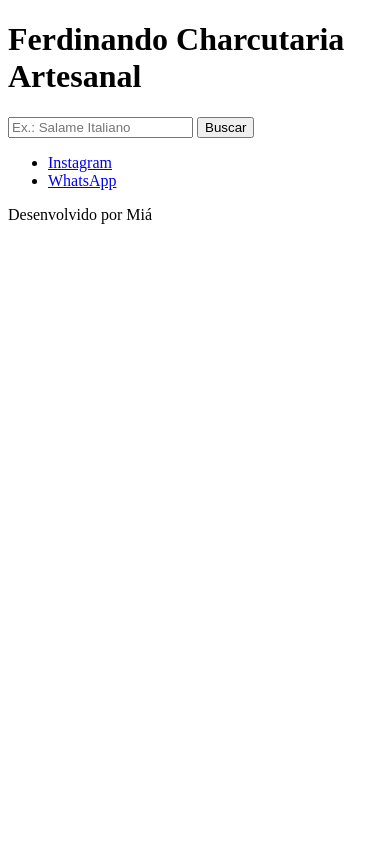
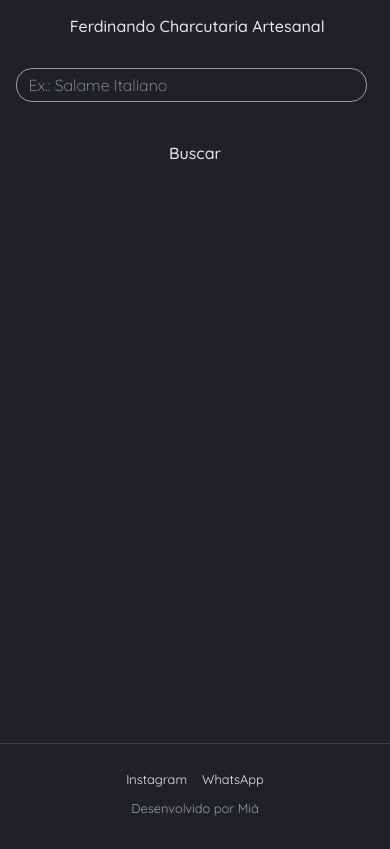
Before and after one commit to tiagokury/imersao-dev-alura-com-google-gemini, a plain HTML site: page index.html in a window 390 px wide. Drawn offline with Linux system fonts and the light colour scheme.

Commit message:
add style.css and edit index.html

```diff
--- a/index.html
+++ b/index.html
@@ -3,6 +3,7 @@
   <head>
     <meta charset="UTF-8" />
     <meta name="viewport" content="width=device-width, initial-scale=1.0" />
+    <link rel="stylesheet" href="style.css" />
     <title>Imersão Dev com Google Gemini</title>
   </head>
   <body>
@@ -10,14 +11,14 @@
       <h1>Ferdinando Charcutaria Artesanal</h1>
       <div>
         <input id="search" type="text" placeholder="Ex.: Salame Italiano" />
-        <button onclick="iniciarBusca()">Buscar</button>
+        <button id="botao-busca" onclick="iniciarBusca()">Buscar</button>
       </div>
     </header>
     <main>
       <section></section>
     </main>
-    <footer>
-      <ul>
+    <footer class="footer">
+      <ul class="footer-links">
         <li><a href="#">Instagram</a></li>
         <li><a href="#">WhatsApp</a></li>
       </ul>
--- /dev/null
+++ b/style.css
@@ -0,0 +1,258 @@
+@import url("https://fonts.googleapis.com/css2?family=Quicksand:wght@300..700&display=swap"); /* Importa a fonte Quicksand do Google Fonts */
+
+* {
+  box-sizing: border-box; /* Garante que padding e border não aumentem o tamanho total do elemento */
+}
+
+:root {
+  --primary-color: #8ab4f8; /* Cor primária (azul claro) */
+  --secondary-color: #e8eaed; /* Cor secundária (cinza claro) */
+  --tertiary-color: #9aa0a6; /* Cor terciária (cinza médio) */
+  --bg-color: #202124; /* Cor de fundo (cinza escuro) */
+}
+
+body {
+  margin: 0; /* Remove a margem padrão do body */
+  background: var(--bg-color); /* Define a cor de fundo usando uma variável */
+  color: var(
+    --secondary-color
+  ); /* Define a cor do texto padrão usando uma variável */
+  font-family: "Quicksand", sans-serif; /* Define a família da fonte */
+}
+
+header {
+  padding: 2rem 1rem; /* Espaçamento interno (2rem em cima/baixo, 1rem nos lados) */
+  display: flex; /* Habilita o layout flexbox */
+  align-items: center; /* Alinha os itens verticalmente ao centro */
+  justify-content: space-around; /* Distribui os itens com espaço ao redor */
+  position: sticky; /* Mantém o cabeçalho fixo no topo ao rolar a página */
+  top: 0; /* Posição do topo quando sticky */
+  background: var(--bg-color); /* Cor de fundo do cabeçalho */
+  z-index: 10; /* Define a ordem de empilhamento para ficar sobre outros elementos */
+  border-bottom: 1px solid var(--bg-color); /* Adiciona uma borda inferior */
+  gap: 1rem; /* Espaçamento entre os elementos flex */
+}
+
+header h1 {
+  font-size: 1.5rem; /* Tamanho da fonte */
+  margin: 0; /* Remove a margem padrão */
+  font-weight: 500; /* Peso da fonte (médio) */
+  white-space: nowrap; /* Impede a quebra de linha do texto */
+}
+
+div input {
+  padding: 0.375rem 0.75rem; /* Espaçamento interno */
+  border-radius: 1rem; /* Arredonda as bordas */
+  border: 1px solid var(--tertiary-color); /* Define a borda */
+  background: var(--bg-color); /* Cor de fundo */
+  font-family: inherit; /* Herda a família da fonte do elemento pai */
+  font-size: 1.5rem; /* Tamanho da fonte */
+  transition: all 0.2s ease; /* Adiciona uma transição suave para todas as propriedades */
+  width: 30rem; /* Largura do input */
+  color: var(--secondary-color); /* Cor do texto digitado */
+  margin-right: 0.5rem; /* Margem à direita */
+}
+
+div input::placeholder {
+  font-size: 1.2rem; /* Tamanho da fonte do placeholder */
+  font-weight: 300; /* Peso da fonte do placeholder */
+  color: var(--tertiary-color); /* Cor do texto do placeholder */
+}
+
+div input:focus {
+  outline: none; /* Remove a borda de foco padrão */
+  border-color: var(--bg-color); /* Muda a cor da borda ao focar */
+  box-shadow: 0 0 0 0.1rem var(--tertiary-color); /* Adiciona uma sombra de caixa para indicar foco */
+}
+
+#botao-busca {
+  padding: 1rem 2rem; /* Espaçamento interno */
+  border-radius: 1rem; /* Arredonda as bordas */
+  border: none; /* Remove a borda padrão */
+  cursor: pointer; /* Muda o cursor para uma mão ao passar por cima */
+  font-family: inherit; /* Herda a família da fonte */
+  font-weight: 500; /* Peso da fonte */
+  font-size: 1rem; /* Tamanho da fonte */
+  white-space: nowrap; /* Impede a quebra de linha do texto */
+  transition: background-color 0.2s ease, color 0.2s ease; /* Transição suave para cor de fundo e cor do texto */
+  background-color: var(--bg-color); /* Cor de fundo */
+  color: var(--secondary-color); /* Cor do texto */
+  border: 1px solid var(--bg-color); /* Adiciona uma borda */
+}
+
+#botao-busca:hover {
+  background-color: var(
+    --primary-color
+  ); /* Muda a cor de fundo ao passar o mouse */
+  color: var(--bg-color); /* Muda a cor do texto ao passar o mouse */
+  box-shadow: 0 0 0 0.1rem var(--primary-color); /* Adiciona uma sombra de caixa */
+}
+
+#botao-busca:active {
+  transform: scale(0.98); /* Efeito de clique (diminui o tamanho) */
+}
+
+main {
+  overflow-y: scroll; /* Adiciona uma barra de rolagem vertical se o conteúdo exceder a altura */
+  max-width: 80rem; /* Largura máxima do conteúdo principal */
+  margin: 0 auto; /* Centraliza o conteúdo principal horizontalmente */
+  margin-top: 2rem; /* Margem no topo */
+  height: calc(
+    100vh - 10rem - 4rem
+  ); /* Calcula a altura para preencher o espaço restante da tela */
+}
+
+article {
+  background: none; /* Sem cor de fundo */
+  border-radius: 0; /* Sem bordas arredondadas */
+  padding: 0; /* Remove o padding */
+  padding: 0 1rem; /* Espaçamento interno nos lados */
+  margin-bottom: 1.25rem; /* Margem inferior */
+  box-shadow: none; /* Sem sombra */
+  transition: background-color 0.3s ease, border-bottom-color 0.3s ease; /* Transição suave */
+  border-bottom: 1px solid var(--bg-color); /* Borda inferior */
+  padding-bottom: 1.5rem; /* Espaçamento interno inferior */
+}
+
+article:hover {
+  transform: scale(1.01); /* Aumenta ligeiramente o tamanho ao passar o mouse */
+  cursor: pointer; /* Muda o cursor para uma mão */
+}
+
+article h2 {
+  margin-top: 0; /* Remove a margem superior */
+  font-weight: 600; /* Peso da fonte */
+  font-size: 1.6rem; /* Tamanho da fonte */
+  border-bottom: none; /* Sem borda inferior */
+  padding-bottom: 0; /* Sem espaçamento interno inferior */
+  margin-bottom: 0.25rem; /* Margem inferior */
+  color: var(--primary-color); /* Cor do texto */
+}
+
+article p {
+  margin: 0.5rem 0; /* Margem superior e inferior */
+  line-height: 1.6; /* Altura da linha para melhor legibilidade */
+  font-size: 1rem; /* Tamanho da fonte */
+  margin-bottom: 0.5rem; /* Margem inferior */
+  color: var(--secondary-color); /* Cor do texto */
+}
+
+article p strong {
+  color: var(--tertiary-color); /* Cor do texto em negrito */
+  font-weight: 400; /* Peso da fonte */
+}
+
+article a {
+  color: var(--primary-color); /* Cor do link */
+  text-decoration: none; /* Remove o sublinhado padrão */
+  font-weight: 200; /* Peso da fonte */
+}
+
+article a:hover {
+  text-decoration: underline; /* Adiciona sublinhado ao passar o mouse */
+}
+
+.footer {
+  position: absolute; /* Posicionamento absoluto em relação ao elemento pai posicionado */
+  bottom: 0; /* Alinha na parte inferior */
+  left: 0; /* Alinha à esquerda */
+  width: 100%; /* Largura total */
+  color: var(--tertiary-color); /* Cor do texto */
+  background-color: var(--bg-color); /* Cor de fundo */
+  padding: 15px 20px; /* Espaçamento interno */
+  border-top: 1px solid #3c4043; /* Borda superior */
+  font-size: 0.8rem; /* Tamanho da fonte */
+}
+
+.footer-location {
+  color: #9aa0a6; /* Cor do texto */
+  margin-bottom: 10px; /* Margem inferior */
+}
+
+.footer-links {
+  list-style: none; /* Remove os marcadores da lista */
+  display: flex; /* Habilita o layout flexbox */
+  flex-wrap: wrap; /* Permite que os itens quebrem para a próxima linha */
+  justify-content: center; /* Centraliza os itens horizontalmente */
+  gap: 15px; /* Espaçamento entre os links */
+  padding: 0;
+}
+
+.footer-links a {
+  color: var(--secondary-color); /* Cor do link */
+  text-decoration: none; /* Remove o sublinhado */
+  transition: color 0.2s; /* Transição suave para a cor */
+}
+
+.footer-links a:hover {
+  color: var(
+    --accent-color
+  ); /* Muda a cor do link ao passar o mouse (variável não definida) */
+}
+
+.footer p {
+  text-align: center;
+}
+
+@media (max-width: 768px) {
+  header {
+    /* Estilos para telas com largura máxima de 768px */
+    flex-direction: column; /* Organiza os itens do cabeçalho em coluna */
+    padding: 1rem; /* Reduz o espaçamento interno */
+  }
+
+  header h1 {
+    /* Estilos para o h1 no cabeçalho em telas menores */
+    text-align: center; /* Centraliza o texto */
+    margin-bottom: 1rem; /* Adiciona margem inferior */
+  }
+
+  div input {
+    /* Estilos para o input em telas menores */
+    width: 90vw; /* Largura baseada na largura da viewport */
+    font-size: 1.2rem; /* Reduz o tamanho da fonte */
+  }
+
+  main {
+    /* Estilos para o main em telas menores */
+    padding: 0 1rem; /* Adiciona espaçamento lateral */
+  }
+
+  article:hover {
+    /* Estilos para o article em telas menores */
+    transform: none; /* Remove o efeito de escala ao passar o mouse */
+  }
+}
+
+@media (max-width: 480px) {
+  header h1 {
+    /* Estilos para o h1 em telas com largura máxima de 480px */
+    font-size: 1rem; /* Reduz ainda mais o tamanho da fonte */
+    max-width: 70%; /* Define uma largura máxima */
+    word-wrap: break-word; /* Permite a quebra de palavras longas */
+  }
+
+  div input, /* Estilos para o input e seu placeholder em telas muito pequenas */
+    div input::placeholder {
+    font-size: 1rem; /* Reduz o tamanho da fonte */
+  }
+
+  article h2 {
+    /* Estilos para o h2 do article em telas muito pequenas */
+    font-size: 1.3rem; /* Reduz o tamanho da fonte */
+  }
+
+  div {
+    /* Estilos para a div do cabeçalho em telas muito pequenas */
+    display: flex; /* Habilita flexbox */
+    align-items: center; /* Alinha itens ao centro */
+    justify-content: center; /* Centraliza itens */
+    flex-direction: column; /* Organiza em coluna */
+    gap: 0.5rem; /* Espaçamento entre os itens */
+  }
+
+  button {
+    /* Estilos para o botão em telas muito pequenas */
+    margin-top: 1rem; /* Adiciona margem no topo */
+  }
+}
```
